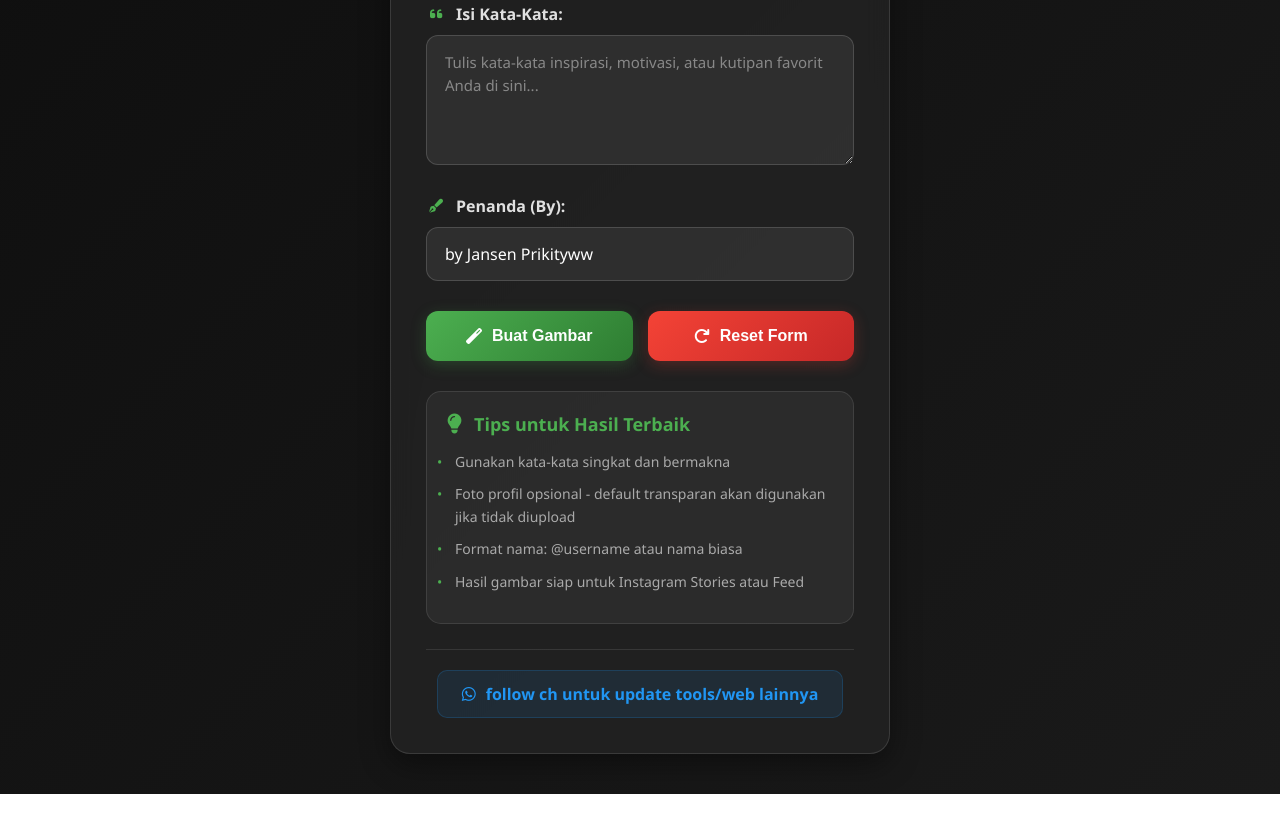
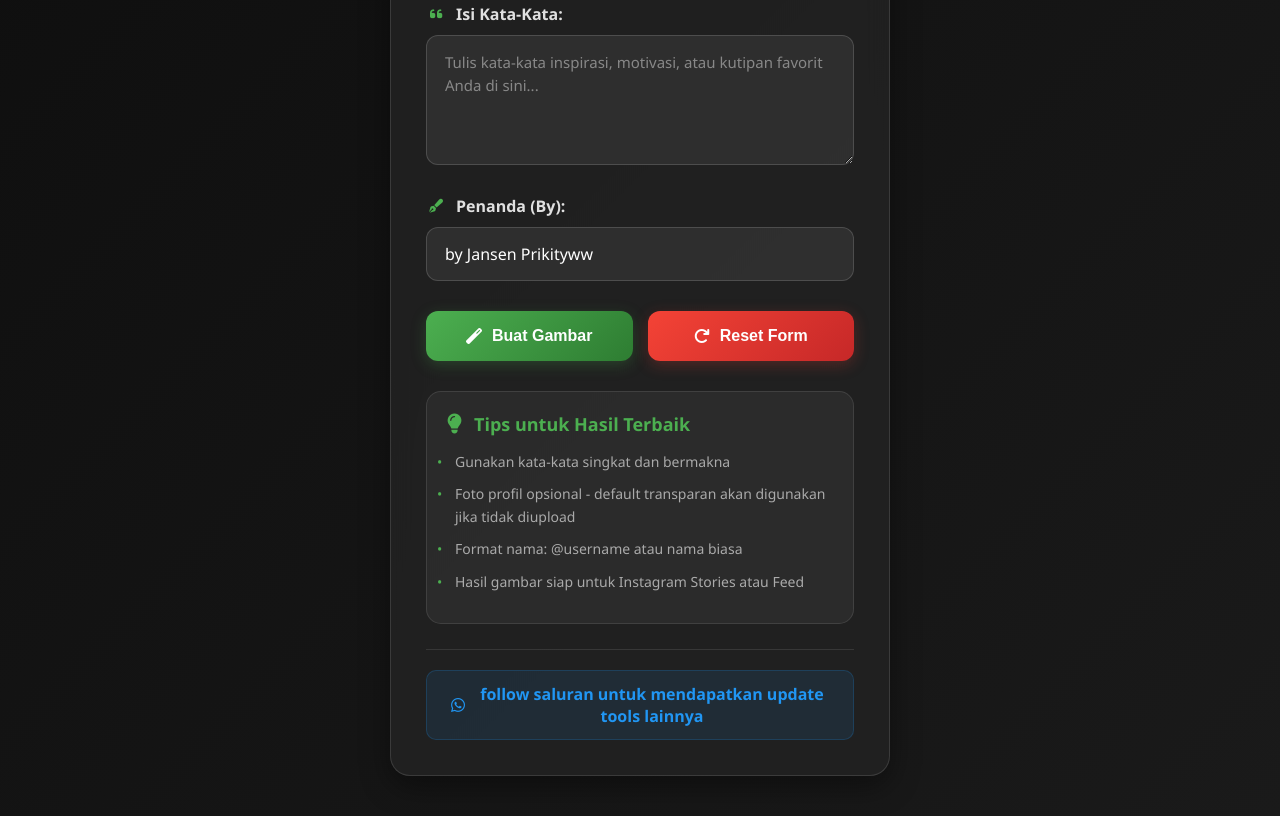
Before and after one commit to JN-doank/ighe, a plain HTML site: page index.html in a window 1280 px wide. Shown: the part 691-1507 px from the top of the page. Before the commit the page ends 1485 px from the top, so only its background shows below. Drawn offline with Linux system fonts and the light colour scheme.

Commit message:
Update WhatsApp channel link and text

```diff
--- a/index.html
+++ b/index.html
@@ -93,8 +93,8 @@
         </div>
 
         <div class="channel-link">
-            <a href="https://whatsapp.com/channel/0029VbBCfLWL2AU8SGofvA04" target="_blank">
-                <i class="fab fa-whatsapp"></i> follow ch untuk update tools/web lainnya
+            <a href="https://whatsapp.com/channel/0029Vb8cslf8aKvEpFOaMC0m" target="_blank">
+                <i class="fab fa-whatsapp"></i> follow saluran untuk mendapatkan update tools lainnya
             </a>
         </div>
     </div>
```
